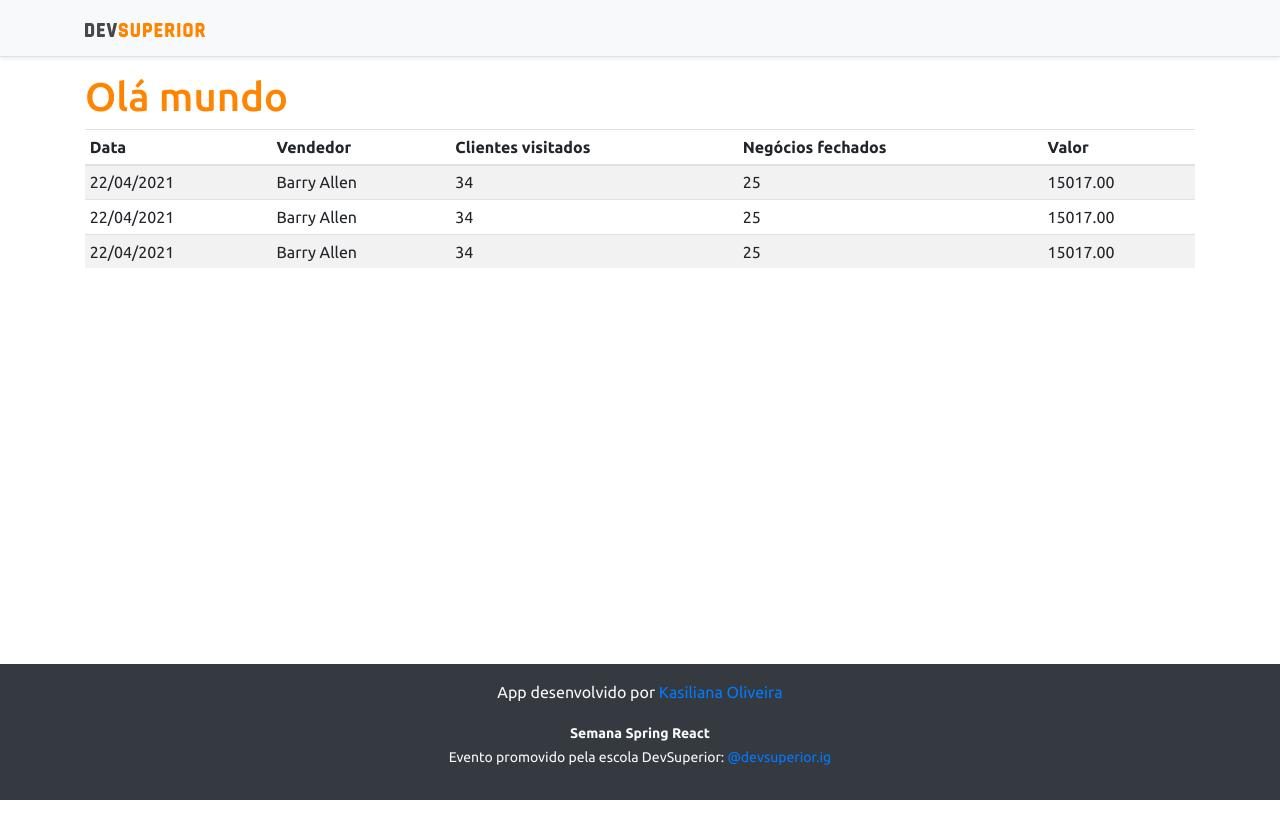
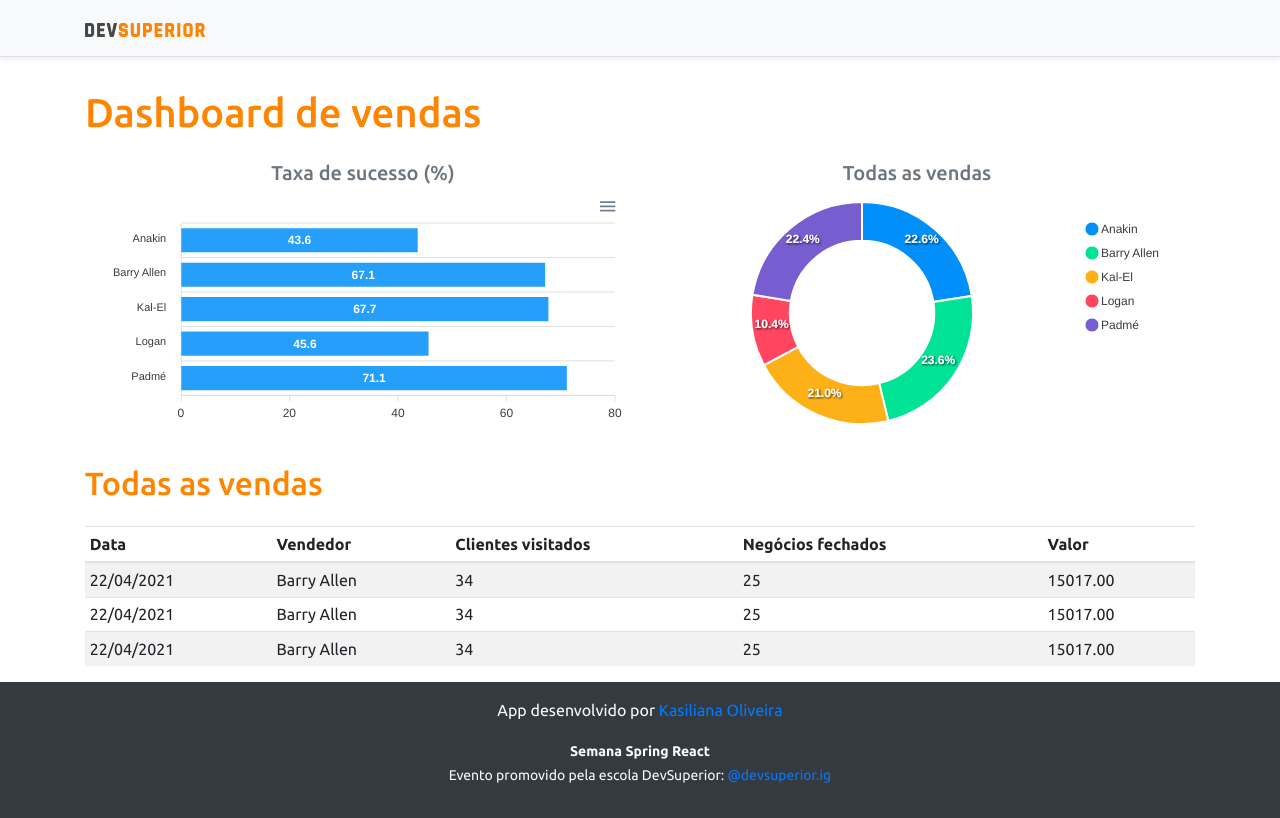
Before and after one commit to kasilianaoliveira/SDS3-DsVendas, a React (Create React App) app in the folder frontend/: page / in a window 1280 px wide. Built offline with nearby package versions, Linux system fonts and the light colour scheme.

Commit message:
Static charts

```diff
--- a/frontend/package.json
+++ b/frontend/package.json
@@ -12,10 +12,12 @@
     "@types/node": "^12.0.0",
     "@types/react": "^17.0.0",
     "@types/react-dom": "^17.0.0",
+    "apexcharts": "^3.26.1",
     "bootstrap": "^4.6.0",
     "jquery": "1.9.1",
     "popper.js": "^1.16.1",
     "react": "^17.0.2",
+    "react-apexcharts": "^1.3.9",
     "react-dom": "^17.0.2",
     "react-scripts": "4.0.3",
     "typescript": "^4.1.2",
--- a/frontend/src/App.tsx
+++ b/frontend/src/App.tsx
@@ -1,4 +1,6 @@
+import BarChat from 'components/BarChat';
 import DataTable from 'components/DataTable';
+import DonutChart from 'components/DonutChart';
 import Footer from 'components/Footer';
 import NavBar from 'components/NavBar';
 function App() {
@@ -6,7 +8,20 @@
     <>
       <NavBar/>
       <div className="container">
-        <h1 className="text-primary">Olá mundo</h1>
+        <h1 className="text-primary py-3">Dashboard de vendas</h1>
+        <div className="row px-3">
+          <div className="col-sm-6">
+            <h5 className="text-center text-secondary">Taxa de sucesso (%)</h5>
+            <BarChat/>
+          </div>
+          <div className="col-sm-6">
+            <h5 className="text-center text-secondary">Todas as vendas</h5>
+            <DonutChart/>
+          </div>
+        </div>
+        <div className="py-3">
+          <h2 className="text-primary">Todas as vendas</h2>
+        </div>
         <DataTable/>
       </div>
       <Footer/>
--- /dev/null
+++ b/frontend/src/components/BarChat/index.tsx
@@ -0,0 +1,35 @@
+import Chart from 'react-apexcharts';
+
+function BarChat (){
+
+  const options = {
+    plotOptions: {
+        bar: {
+            horizontal: true,
+        }
+    },
+  };
+
+  const mockData = {
+      labels: {
+          categories: ['Anakin', 'Barry Allen', 'Kal-El', 'Logan', 'Padmé']
+      },
+      series: [
+          {
+              name: "% Sucesso",
+              data: [43.6, 67.1, 67.7, 45.6, 71.1]
+          }
+      ]
+    };
+  return (
+    <Chart
+      options={{...options, xaxis:mockData.labels}}
+      series={mockData.series}
+      type="bar"
+      height="240"
+
+    />
+  );
+}
+
+export default BarChat;
--- /dev/null
+++ b/frontend/src/components/DonutChart/index.tsx
@@ -0,0 +1,24 @@
+import Chart from 'react-apexcharts';
+const DonutChart = () => {
+
+  const mockData = {
+    series: [477138, 499928, 444867, 220426, 473088],
+    labels: ['Anakin', 'Barry Allen', 'Kal-El', 'Logan', 'Padmé']
+  }
+
+  const options = {
+      legend: {
+          show: true
+      }
+  }
+  return (
+    <Chart
+      options = {{...options, labels:mockData.labels}}
+      series = {mockData.series}
+      type="donut"
+      height="240"
+    />
+  );
+}
+
+export default DonutChart;
```
Also changed, not shown: 1 other file (tests, documents, lock files or other folders).
